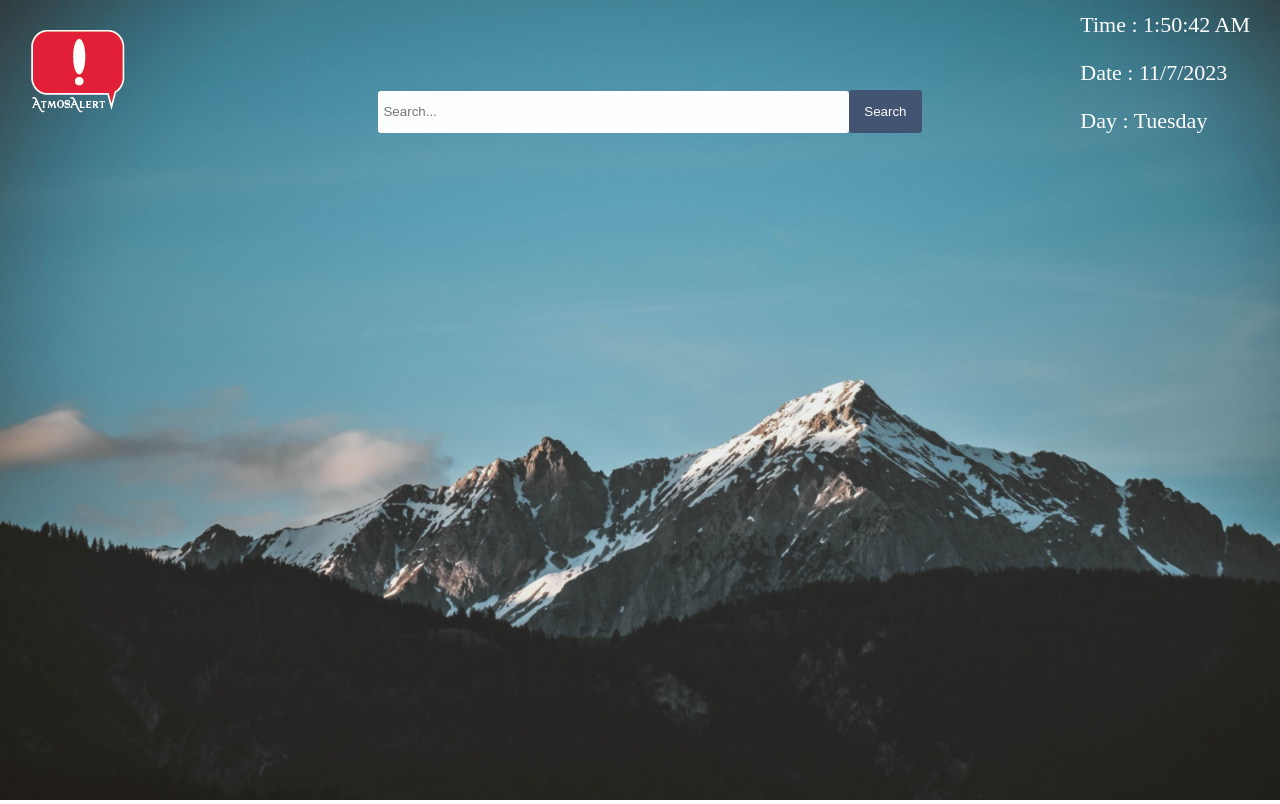
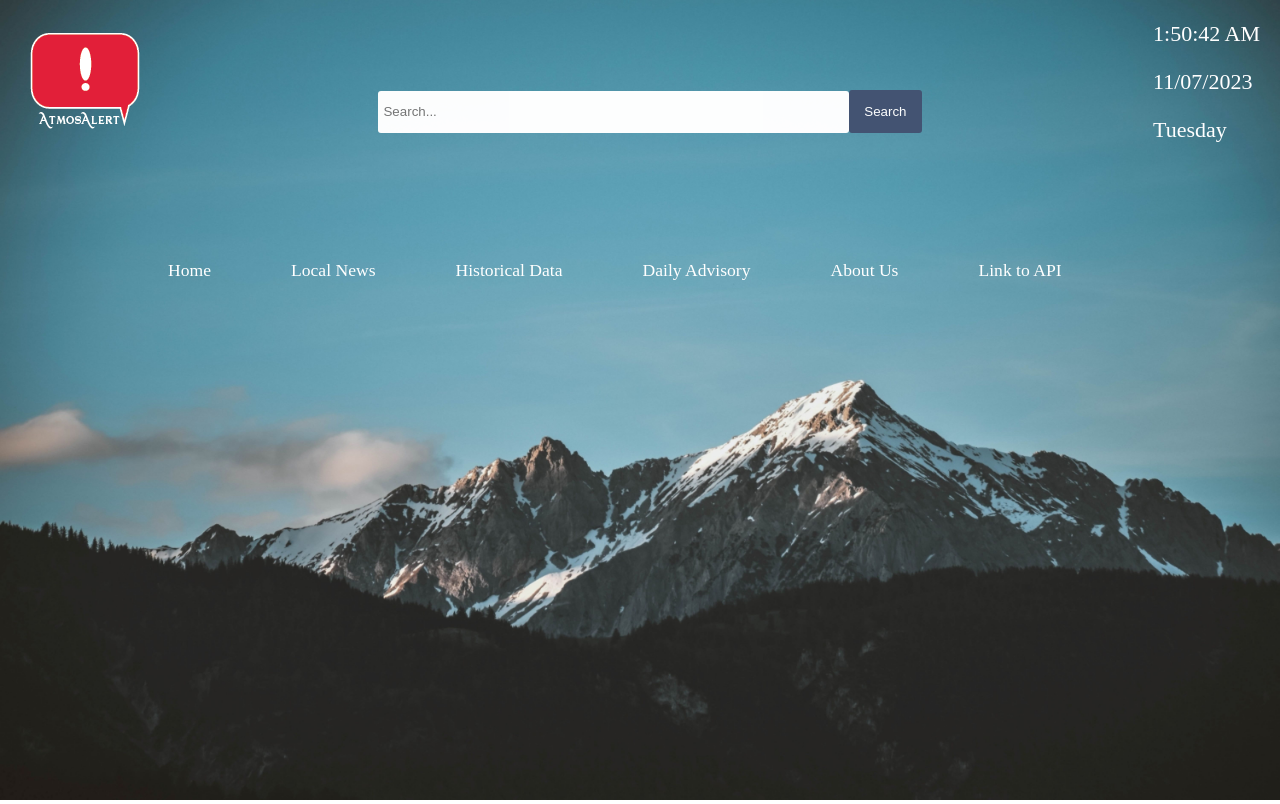
Before and after one commit to ILadutska/React-Weather-Channel, a React (Create React App) app: page / in a window 1280 px wide. Built offline with nearby package versions, Linux system fonts and the light colour scheme.

Commit message:
updated the format of date, and added the taskbar, finalized the entire page

```diff
--- a/src/App.css
+++ b/src/App.css
@@ -62,8 +62,8 @@
 
 .DateTimeDay{
   position: absolute;
-  top: -10px;
-  right: 30px;
+  top: -1px;
+  right: 20px;
   color: #fff;
   font-size: 22px;
   font-weight: 200;
@@ -72,26 +72,58 @@
 
 }
 
-/*.containerDay{
+.taskbar{
   position: absolute;
-  top: 30px;
-  right: 30px;
-  color: #c54949;
-  font-size: 22px;
-  font-weight: 200;
-
+  left: 10%;
+  top: 30%;
+  font-family: 'Times New Roman', Times, serif;
 }
 
-.containerDate{
-  position: absolute;
-  top: 70px;
-  right: 30px;
-  color: #b72222;
-  font-size: 22px;
-  font-weight: 200;
-
+.taskbar nav a {
+  display: block;
+  padding: 0.5rem 0.5rem;
+  /* Adjust the padding to make it smaller */
+  text-decoration: none;
+  color: #fff;
+  font-size: 1.1rem;
+  transition: background-color 0.3s, color 0.3s;
 }
 
-.App-link {
+
+.taskbar nav a:hover,
+.taskbar nav a:focus {
+  background-color: #fff;
+  color: #333;
+  text-decoration: underline;
+}
+
+/* CSS for the taskbar */
+.taskbar ul {
+  list-style-type: none;
+  padding: 0px;
+}
+
+.taskbar ul li {
+  display: inline;
+}
+
+.taskbar nav ul{
+  list-style-type: none;
+  display: flex;
+  justify-content: center;
+  padding: 0;
+}
+
+.taskbar nav li {
+  margin: 0 2rem;
+  /* Adjust the spacing between items */
+}
+
+.taskbar nav a {
+  padding: 0.25rem 0.5rem;
+  /* Adjust the padding to make it smaller */
+}
+
+/*.App-link {
   color: #61dafb;
 }*/
--- a/src/App.js
+++ b/src/App.js
@@ -17,9 +17,19 @@ function App() {
         <div className="search-container">
         <input type="text" placeholder="Search..."></input>
         <button type="submit">Search</button></div>
-
-
-    </div>
+        <div class="taskbar">
+                <nav>
+                    <ul>
+                        <li><a href="https://www.bbc.com/weather">Home</a></li>
+                        <li><a href="one.html">Local News</a></li>
+                        <li><a href="two.html">Historical Data</a></li>
+                        <li><a href="two.html">Daily Advisory</a></li>
+                        <li><a href="two.html">About Us</a></li>
+                        <li><a href="two.html">Link to API</a></li>
+                    </ul>
+                </nav>
+            </div>
+        </div>
   );
 }
 
--- a/src/DateTime.js
+++ b/src/DateTime.js
@@ -7,16 +7,16 @@ export const DateTime = () => {
     useEffect(() => {
         var timer = setInterval(()=>setDate(new Date()), 1000 )
         return function cleanup() {
-            clearInterval(timer)
+        clearInterval(timer)
         }
 
     });
 
     return(
         <div>
-            <p> Time : {date.toLocaleTimeString()}</p>
-            <p> Date : {date.toLocaleDateString()}</p>
-            <p>Day  : {date.toLocaleDateString('en-US', { weekday: 'long' })}</p>
+            <p>{date.toLocaleTimeString()}</p>
+            <p>{date.toLocaleDateString('en-US', {month: '2-digit', day: '2-digit',year: 'numeric'})}</p>
+            <p>{date.toLocaleDateString('en-US', { weekday: 'long' })}</p>
 
         </div>
     )
```
Also changed, not shown: src/logodesigns.jpg (added), src/logodesigns.png.
